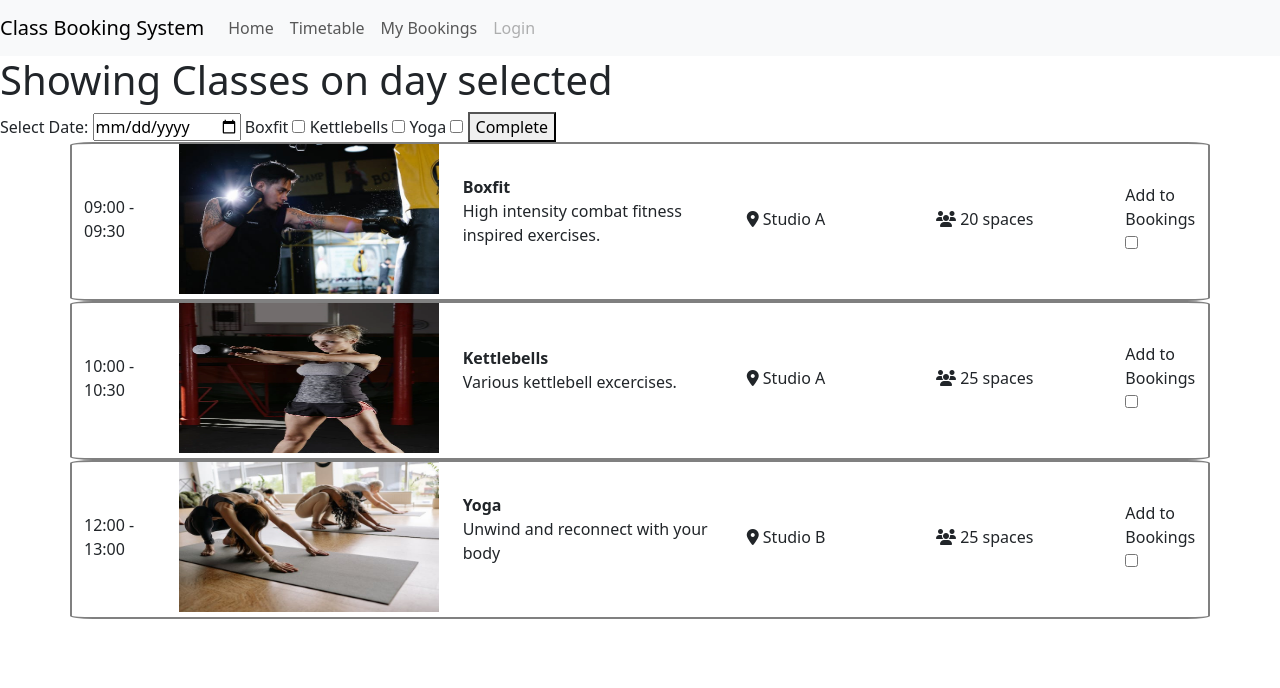
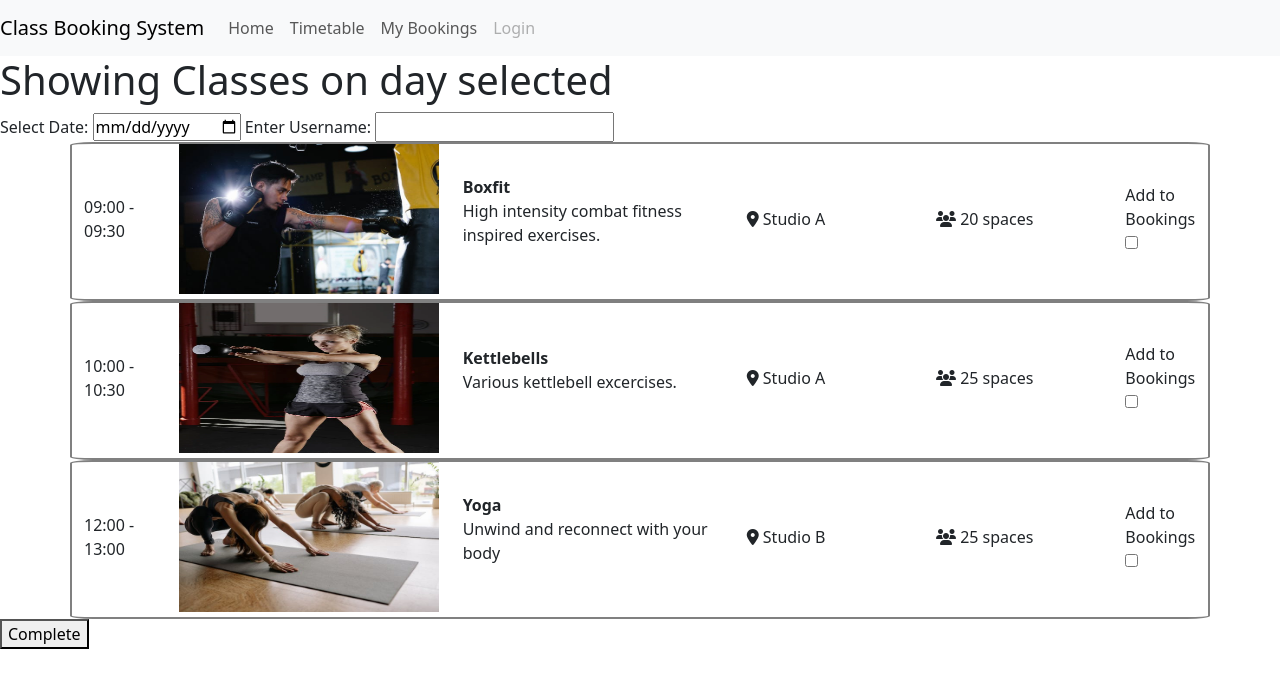
Before and after one commit to AlexSmall96/Project-4, a Django app: page /make_booking.html in a window 1280 px wide. Shown: the top 688 px of the page. Run offline with Django 3.2, Linux system fonts and the light colour scheme; some libraries are stand-ins or nearby versions.

Commit message:
"Add username and date options to booking"

```diff
--- a/classbooking_app/templates/classbooking_app/make_booking.html
+++ b/classbooking_app/templates/classbooking_app/make_booking.html
@@ -6,14 +6,9 @@
         {% csrf_token %}
         <label for="select-date">Select Date:</label>
         <input type="date" id="select-date" name="date_name">
-        <label for="boxfit_id">Boxfit</label>
-        <input type="checkbox" id="boxfit_id" name="boxfit">
-        <label for="kettlebells_id">Kettlebells</label>
-        <input type="checkbox" id="kettlebells_id" name="kettlebells">
-        <label for="yoga_id">Yoga</label>
-        <input type="checkbox" id="yoga_id" name="yoga">
-        <button type="submit">Complete</button>
-    </form>
+        <label for="username">Enter Username:</label>
+        <input type="text" id="username" name="user_name">
+
 
     <div class="container">
         <div class="excercise row vertical-margin">
@@ -62,4 +57,6 @@
           </div>
         </div>
       </div>
+      <button type="submit">Complete</button>
+    </form>
 {% endblock %}
--- a/classbooking_app/views.py
+++ b/classbooking_app/views.py
@@ -11,28 +11,33 @@ def get_bookings(request):
     return render(request, 'classbooking_app/bookings.html', context)
 
 
-activities = {'boxfit':'10:00', 'kettlebells':'11:00', 'yoga':'12:00'}
+activities = {'boxfit': '10:00', 'kettlebells': '11:00', 'yoga': '12:00'}
+
 
 # Load make_bookings.html
 # Create instance of booking from form data
 def make_booking(request):
     if request.method == "POST":
+        date = request.POST.get('date_name')
+        user = request.POST.get('user_name')
         for act in activities:
             if request.POST.get(act) == 'on':
                 Booking.objects.create(
                     name=act,
-                    date='2023-05-01',
+                    date=date,
                     time=activities[act],
                     spaces=25,
                     location='Studio A',
-                    user='test_user_3',
+                    user=user,
                     running=True
                     )
         return redirect('get_bookings')
     return render(request, 'classbooking_app/make_booking.html')
 
+
 def edit_booking(request, booking_id):
     return render(request, 'classbooking_app/edit_booking.html')
+
 
 def toggle_booking(request, booking_id):
     booking = get_object_or_404(Booking, id=booking_id)
@@ -40,6 +45,7 @@ def toggle_booking(request, booking_id):
     booking.save()
     return redirect('get_bookings')
 
+
 def delete_booking(request, booking_id):
     booking = get_object_or_404(Booking, id=booking_id)
     booking.delete()
```
Also changed, not shown: db.sqlite3.
